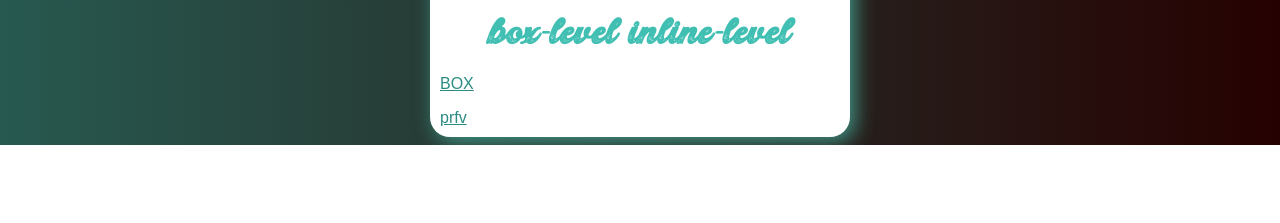
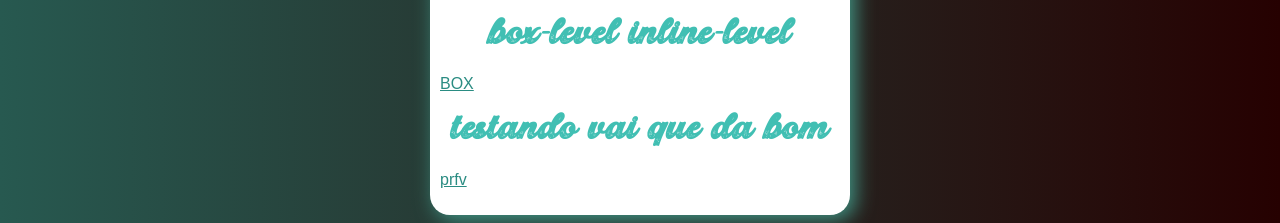
Before and after one commit to rafael-diogo/atualizado, a plain HTML site: page index.html in a window 1280 px wide. Shown: the part 760-983 px from the top of the page. Before the commit the page ends 905 px from the top, so only its background shows below. Drawn offline with Linux system fonts and the light colour scheme.

Commit message:
testando2

```diff
--- a/index.html
+++ b/index.html
@@ -28,7 +28,8 @@
           <p><a href="pseudo-classe.html" rev="next">pseudo-class</a></p>
           <h1>box-level inline-level</h1>
           <p><a href="conteudo.html">BOX</a></p>
-         <a href="testando.html"> prfv</a>
+          <h1>testando vai que da bom</h1>
+         <p><a href="testando.html"> prfv</a></p>
        </main>
    </body>
 </html>
```
Also changed, not shown: testando.html (+6 -0 lines).
